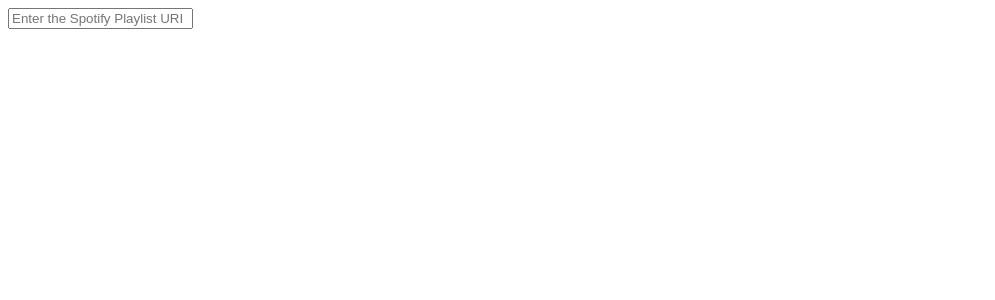
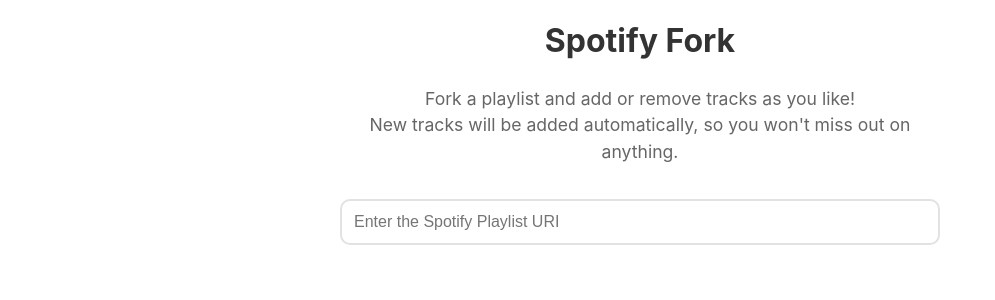
Before and after one commit to georgdonner/spotify-fork, a Flask app: template templates/index.html in a window 1280 px wide. Shown: the top 300 px of the page, without its empty margins (0-995 px from the left). Run offline with Flask 2, Linux system fonts and the light colour scheme; the template is opened without the code that fills it, so the values that code supplies are empty.

Commit message:
Improve UI.

```diff
--- a/server.py
+++ b/server.py
@@ -17,13 +17,14 @@ app.secret_key = os.environ.get('SPOTIFY_CLIENT_SECRET')
 def index():
   session['expires'] = datetime.datetime.now()
   if 'access_token' in session and session['expires'] > datetime.datetime.now():
-    return render_template('index.html')
+    user = db['users'].find_one({'spotify_id': session['spotify_id']})
+    return render_template('index.html', playlists=user['playlists'])
   if 'spotify_id' in session:
     user = db['users'].find_one({'spotify_id': session['spotify_id']})
     token_info = Spotify.update_token(user['refresh_token'])
     session['access_token'] = token_info['access_token']
     session['expires'] = datetime.datetime.now() + datetime.timedelta(0, token_info['expires_in'])
-    return render_template('index.html')
+    return render_template('index.html', playlists=user['playlists'])
   return redirect('/login')
 
 def get_track_uris(data):
@@ -39,7 +40,7 @@ def fork_playlist(spotify, playlist_uri):
   while data['next']:
     data = spotify.request(data['next'])
     spotify.add_tracks(created['id'], get_track_uris(data))
-  users_db.add_playlist(session['spotify_id'], created['id'], playlist_id)
+  users_db.add_playlist(session['spotify_id'], created['name'], created['id'], playlist_id)
   return created
 
 @app.route('/fork', methods=['POST'])
@@ -47,7 +48,7 @@ def fork():
   playlist_uri = request.form['playlist']
   spotify = Spotify(session['spotify_id'], session['access_token'])
   fork_playlist(spotify, playlist_uri)
-  return 'Forked!'
+  return redirect('/')
 
 @app.route('/login')
 def login():
--- /dev/null
+++ b/static/index.css
@@ -0,0 +1,35 @@
+body {
+  font-family: -apple-system, BlinkMacSystemFont, "Segoe UI", Roboto, Helvetica, Arial, sans-serif, "Apple Color Emoji", "Segoe UI Emoji", "Segoe UI Symbol";
+  color: #333;
+  max-width: 600px;
+  display: flex;
+  flex-direction: column;
+  justify-content: center;
+  align-items: center;
+  margin: 0 auto;
+}
+
+h1 {
+  margin-bottom: .5rem;
+}
+
+p {
+  color: #666;
+  font-size: 1.1rem;
+  line-height: 1.5;
+  text-align: center;
+}
+
+form {
+  width: 100%;
+}
+
+form input {
+  width: 100%;
+  margin: 1rem 0;
+  border: 2px #e2e2e2 solid;
+  border-radius: 10px;
+  padding: .75rem;
+  font-size: 1rem;
+  box-sizing: border-box;
+}
--- a/templates/index.html
+++ b/templates/index.html
@@ -4,11 +4,28 @@
   <meta charset="UTF-8">
   <meta name="viewport" content="width=device-width, initial-scale=1.0">
   <meta http-equiv="X-UA-Compatible" content="ie=edge">
+  <link rel= "stylesheet" type= "text/css" href= "{{ url_for('static',filename='index.css') }}">
   <title>Spotify Fork</title>
 </head>
 <body>
+  <h1>Spotify Fork</h1>
+  <p>
+    Fork a playlist and add or remove tracks as you like!
+    <br>
+    New tracks will be added automatically, so you won't miss out on anything.
+  </p>
   <form action="/fork" method="post">
     <input type="text" name="playlist" placeholder="Enter the Spotify Playlist URI">
   </form>
+  {% if playlists|length > 0 %}
+  <div>
+    <h2>Your forked playlists</h2>
+    <ul>
+    {% for playlist in playlists %}
+      <li>{{ playlist.name }}</li>
+    {% endfor %}
+    </ul>
+  </div>
+  {% endif %}
 </body>
 </html>
--- a/users.py
+++ b/users.py
@@ -18,8 +18,9 @@ class Users():
       self.collection.insert_one(user)
     return user
 
-  def add_playlist(self, user, playlist_id, playlist_id_original):
+  def add_playlist(self, user, name, playlist_id, playlist_id_original):
     playlist = {
+      'name': name,
       'id': playlist_id,
       'original_id': playlist_id_original,
       'last_checked': datetime.datetime.utcnow(),
```
